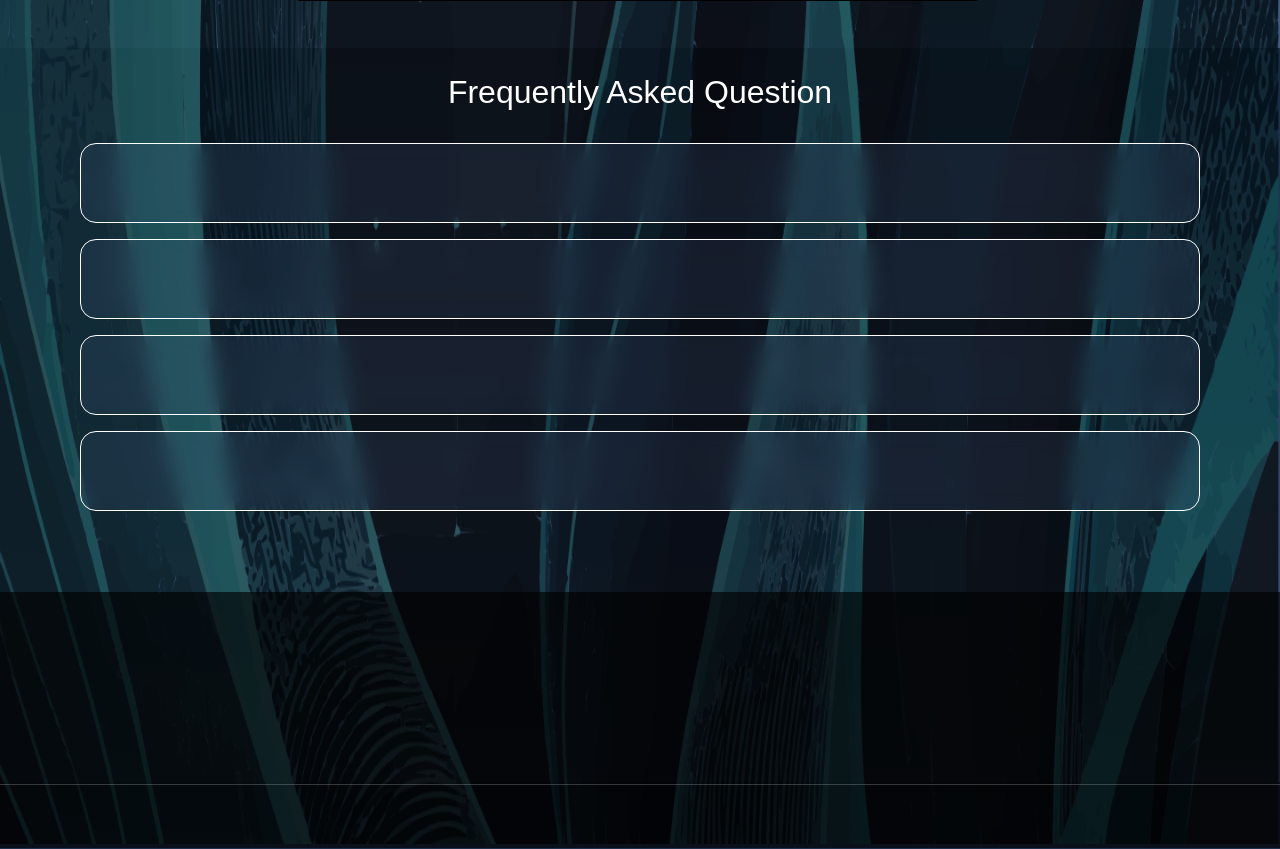
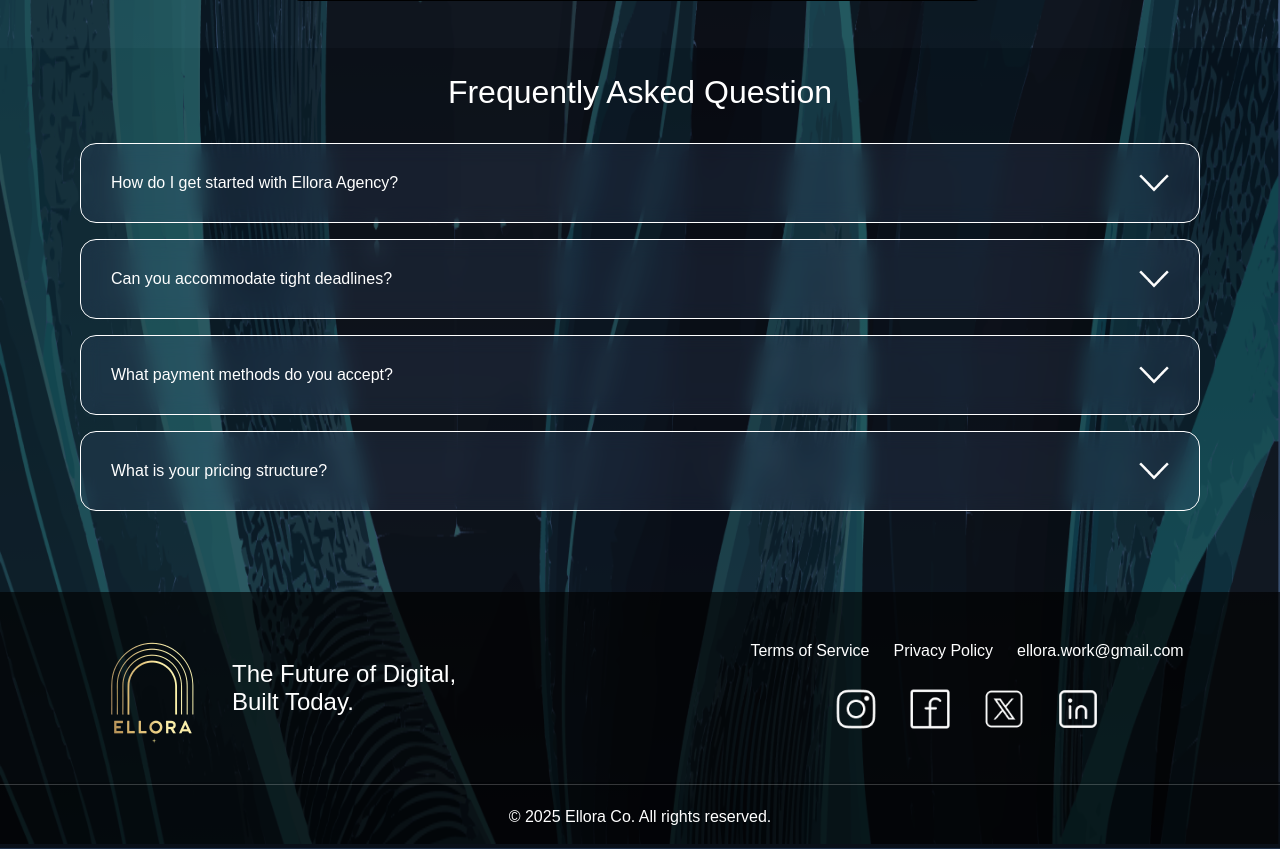
Before and after one commit to EPICdronzer/Ellora, a Django app: page /ellora_app/home/ in a window 1280 px wide. Shown: the part 4356-5205 px from the top of the page. Run offline with Django 5.2, Linux system fonts and the light colour scheme; some web fonts are replaced.

Commit message:
third day small work

```diff
--- a/ellora_project/ellora_app/templates/ellora_app/index.html
+++ b/ellora_project/ellora_app/templates/ellora_app/index.html
@@ -94,13 +94,13 @@
             display: flex;
             justify-content: center;
             align-items:start;
-            max-width: 556px;
+            max-width: 600px;
             height: auto;
             flex-wrap: wrap;
         }
         #main_heading{
             font-family: 'Satoshi', sans-serif;
-            font-size: 48px;
+            font-size: 64px;
             font-weight: 700;
             color: white;
         }
@@ -109,7 +109,7 @@
         }
         #sub_heading{
             font-family: 'Satoshi', sans-serif;
-            font-size: 16px;
+            font-size: 24px;
             font-weight: 400;
             color: white;
             padding-top: 32px;
@@ -124,8 +124,9 @@
             height: 72px;
             border-radius: 16px;
             font-family: 'Satoshi', sans-serif;
-            font-size: 16px;
+            font-size: 24px;
             font-weight: 600;
+            color: rgba(51, 51, 51, 1);
             background-color: #47E747;
         }
         #person_pic{
@@ -484,6 +485,17 @@
             background-color: rgba(69, 93, 130, 0.2);
             margin-bottom: 16px;
             border: 1px solid white;
+            display: flex;
+            justify-content: center;
+            align-items: center;
+            gap: 600px;
+        }
+        .ques_content{
+            color: white;
+            font-family: 'Satoshi', sans-serif;
+            font-size: 16px;
+            width: 428px;
+            height: auto;
         }
         #footer{
             background-color: rgba(0, 0, 0, 0.65);
@@ -492,14 +504,74 @@
             z-index: 10;
             position:absolute;
             top: 4948px;
+
         }#upper_footer{
             width: 100%;
             height: 192px;
+            display: flex;
+            justify-content: center;
+            align-items: center;
+            gap: 250px;
+        }
+        #upper_footer_left{
+            display: flex;
+            justify-content: center;
+            align-items: center;
+            gap: 16px;
+            max-width: 550px;
+        }
+        #upper_footer_ellora_pic{
+            width: 128px;
+            height: 128px;
+        }
+        #upper_footer_quote{
+            font-family: 'Satoshi', sans-serif;
+            font-size: 24px;
+            width: 260px;
+            color: white;
+        }
+        #upper_footer_right{
+            display: flex;
+            justify-content: center;
+            align-items: center;
+            max-width: 450px;
+            flex-wrap: wrap;
+        }
+        #upper_links{
+            font-family: 'Satoshi', sans-serif;
+            font-size: 16px;
+            display: flex;
+            justify-content: center;
+            align-items: center;
+            gap: 24px;
+            color: white;
+        }
+        #upper_icons{
+            padding-top: 24px;
+            display: flex;
+            justify-content: center;
+            align-items: center;
+            gap: 24px;
+        }
+        .icons{
+            width: 50px;
+            height: 50px;
         }
         #lower_footer{
             width: 100%;
             height: 64px;
             border-top: 1px solid rgba(253, 253, 253, 0.2);
+            display: flex;
+            justify-content: center;
+            align-items: center;
+        }
+        #lower_footer_content{
+            width: auto;
+            height: auto;
+            font-size: 16;
+            font-weight: 400;
+            font-family: 'Satoshi', sans-serif;
+            color:white;
         }
     }
         /* @media (max-width: 1024px) {
@@ -547,7 +619,7 @@
         <img id="star_pic" src="{% static 'ellora_app/images/star.png' %}">
         <div id="main_content">
             <div id="left_side_main_content">
-                <div id="main_heading">CRAFTING SOLUTIONS THAT WORK FOR <span id="you_span">YOU.</span></div>
+                <div id="main_heading">Crafting Solutions That Work For <span id="you_span">You.</span></div>
                 <div id="sub_heading">We’re your one-stop agency for UX/UI design, website development, graphic design, and content creation.</div>
                 <div id="button_req">
                     <div>Request Quote</div><img id="message_pic" src="{% static 'ellora_app/images/message.png' %}">
@@ -664,27 +736,63 @@
             </div>
             <div id="question_info">
                 <div class="questions">
-
+                    <div class="ques_content">
+                        How do I get started with Ellora Agency?
+                    </div>
+                    <img class="arrow_down_pic" src="{% static 'ellora_app/images/arrow_down.png' %}">
                 </div>
                 <div class="questions">
-
+                    <div class="ques_content">
+                        Can you accommodate tight deadlines?
+                    </div>
+                    <img class="arrow_down_pic" src="{% static 'ellora_app/images/arrow_down.png' %}">
                 </div>
                 <div class="questions">
-
+                    <div class="ques_content">
+                        What payment methods do you accept?
+                    </div>
+                    <img class="arrow_down_pic" src="{% static 'ellora_app/images/arrow_down.png' %}">
                 </div>
                 <div class="questions">
-
+                    <div class="ques_content">
+                        What is your pricing structure?
+                    </div>
+                    <img class="arrow_down_pic" src="{% static 'ellora_app/images/arrow_down.png' %}">
                 </div>
             </div>
         </div>
     </main>
     <footer id="footer">
         <div id="upper_footer">
-
+            <div id="upper_footer_left">
+                <img id="upper_footer_ellora_pic" src="{% static 'ellora_app/images/ellora_pic3.png' %}">
+                <div id="upper_footer_quote">The Future of Digital, Built Today.</div>
+            </div>
+            <div id="upper_footer_right">
+                <div id="upper_links">
+                    <div class="upper_links_content">
+                        Terms of Service
+                    </div>
+                    <div class="upper_links_content">
+                        Privacy Policy
+                    </div>
+                    <div class="upper_links_content">
+                        ellora.work@gmail.com
+                    </div>
+                </div>
+                <div id="upper_icons">
+                    <img class="icons" src="{% static 'ellora_app/images/instagram.png' %}">
+                    <img class="icons" src="{% static 'ellora_app/images/facebook.png' %}">
+                    <img class="icons"  src="{% static 'ellora_app/images/twitter.png' %}">
+                    <img class="icons"  src="{% static 'ellora_app/images/linkedin.png' %}">
+                </div>
+            </div>
         </div>
 
         <div id="lower_footer">
-
+            <div id="lower_footer_content">
+                © 2025 Ellora Co. All rights reserved.
+            </div>
         </div>
     </footer>
 </body>
```
Also changed, not shown: ellora_project/ellora_app/static/ellora_app/images/arrow_down.png (added), ellora_project/ellora_app/static/ellora_app/images/ellora_pic3.png (added), ellora_project/ellora_app/static/ellora_app/images/facebook.png (added), ellora_project/ellora_app/static/ellora_app/images/instagram.png (added), ellora_project/ellora_app/static/ellora_app/images/linkedin.png (added), ellora_project/ellora_app/static/ellora_app/images/twitter.png (added).
